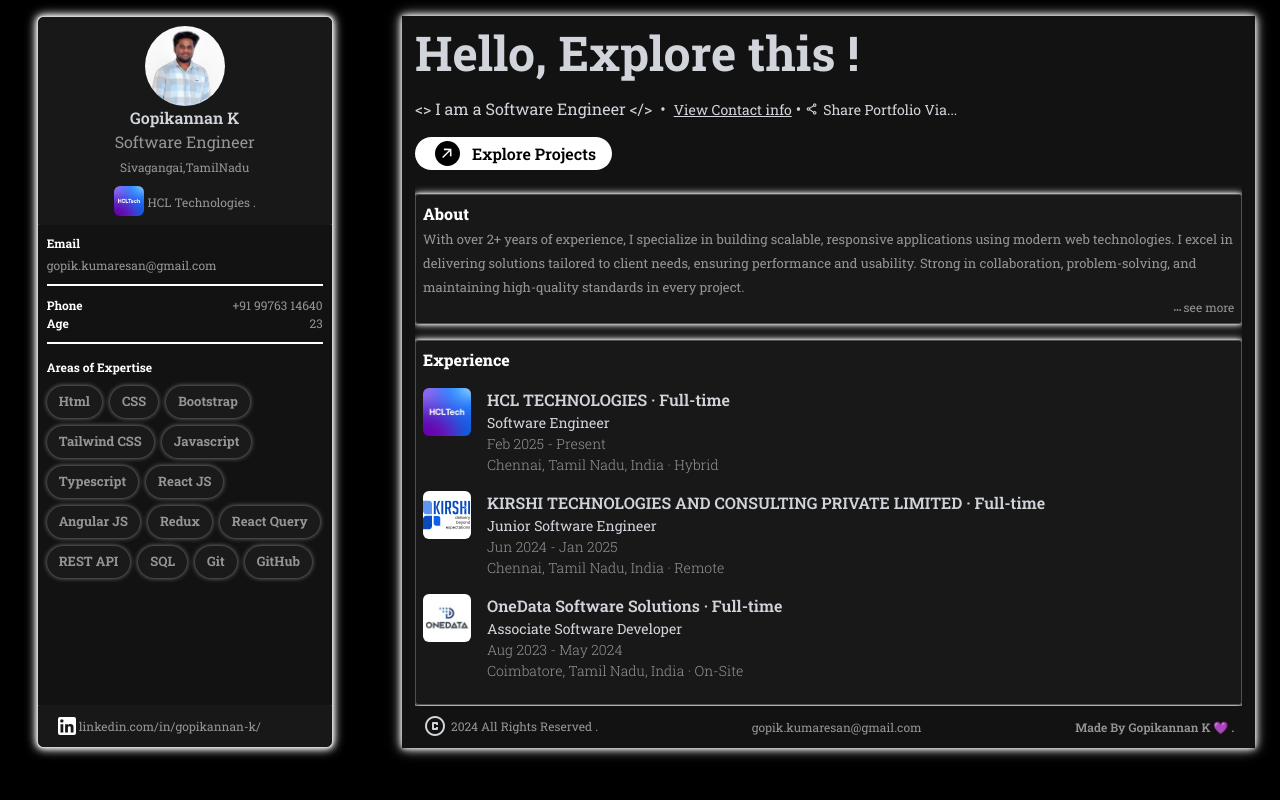
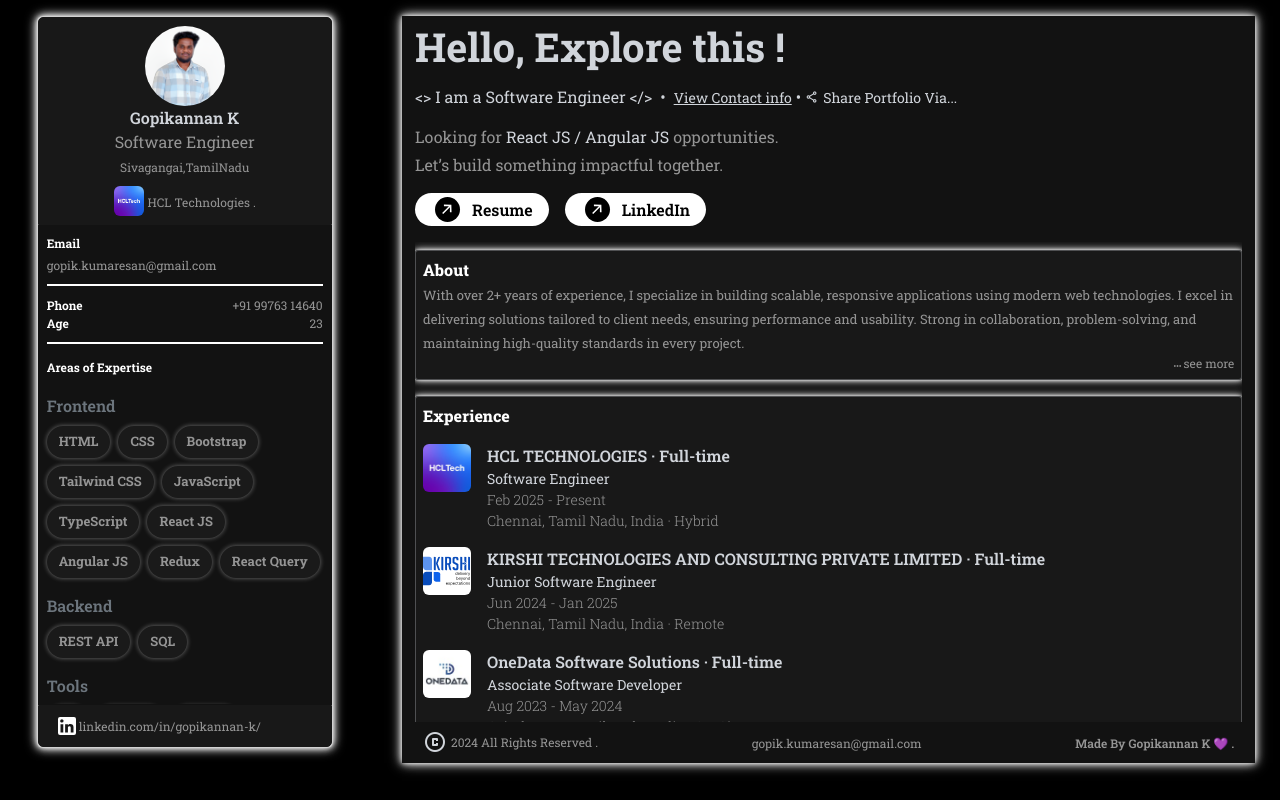
Before and after one commit to GopikannanDeveloper/gkn, a React (Vite) app: page /home in a window 1280 px wide. Built offline with nearby package versions, Linux system fonts and the light colour scheme.

Commit message:
Resume Added and UI enhancements

```diff
--- a/src/Pages/Introduction/IntroContent/About/About.jsx
+++ b/src/Pages/Introduction/IntroContent/About/About.jsx
@@ -45,7 +45,7 @@
             className="f-12 fw-400  see-more cursor-pointer d-flex  align-items-end "
             onClick={() => setShowMore(true)}
           >
-            <span class="material-symbols-outlined f-12 fw-400">
+            <span className="material-symbols-outlined f-12 fw-400">
               more_horiz
             </span>
             <span>see more</span>
@@ -73,7 +73,7 @@
             className="f-12 fw-400  see-more cursor-pointer d-flex  align-items-end "
             onClick={() => setShowMore(false)}
           >
-            <span class="material-symbols-outlined f-12 fw-400">
+            <span className="material-symbols-outlined f-12 fw-400">
               more_horiz
             </span>
             <span>see less</span>
--- /dev/null
+++ b/src/Pages/Introduction/IntroContent/Projects/DraftProjects.jsx
@@ -0,0 +1,77 @@
+import React from "react";
+import { useLocation, useNavigate } from "react-router-dom";
+import kirshi from "../../../../assets/kirshi_logo.svg";
+import hcl from "../../../../assets/HCLTech.jpeg";
+import ExploreBtn from "../../../../Components/ExploreBtn";
+const DraftProjects = () => {
+  const navigate = useNavigate();
+  const onClick = () => navigate("/projects");
+  const location = useLocation();
+  const isProjectsPage = location.pathname === "/projects";
+
+  const draftProjects = [
+    {
+      project:
+        "Becton Dickinson BD (Becton, Dickinson and Company) - Medical Product",
+      duration: "Feb 2025 - Present",
+      company: "HCL TECHNOLOGIES",
+      About: `
+        Admin Module: Manages hospital operations, staff, departments, patient records, and system settings with robust reporting tools.
+        Doctor Module: Allows doctors to access patient records, schedule appointments, view test results, and manage treatment plans.
+        Branch Login: Enables hospital branches to access localized data, manage resources, and coordinate with the main hospital system.
+        Lab Module : Manages test orders, test packages, and report reviews. It allows lab technicians to process orders, add and track test packages, and review test results for accurate diagnostics.
+        `,
+      img: hcl,
+    },
+    {
+      project: "Hospital Management System",
+      duration: "Oct 2024 - Jan 2025",
+      company: "KIRSHI TECHNOLOGIES AND CONSULTING PRIVATE LIMITED",
+      About: `
+        Admin Module: Manages hospital operations, staff, departments, patient records, and system settings with robust reporting tools.
+        Doctor Module: Allows doctors to access patient records, schedule appointments, view test results, and manage treatment plans.
+        Branch Login: Enables hospital branches to access localized data, manage resources, and coordinate with the main hospital system.
+        Lab Module : Manages test orders, test packages, and report reviews. It allows lab technicians to process orders, add and track test packages, and review test results for accurate diagnostics.
+        `,
+      img: kirshi,
+    },
+  ];
+  return (
+    <div className="mb-5 mb-lg-0">
+        <div className="mb-3">
+          <span className="f-16 fw-800 text-white">Projects</span>
+        </div>
+        {draftProjects.map((j) => (
+          <div
+            key={j.id}
+            className={`mb-4 ${isProjectsPage ? "card-body" : ""}`}
+          >
+            <div className="d-flex flex-column">
+              <span className="fw-semibold">
+                <span className="text-primary-color instituion-fnt">
+                  {j.project}
+                </span>
+              </span>
+              <span className="fw-400 f-14 text-grey-color">{j.duration}</span>
+              <span className="fw-300 f-12 text-grey-color mt-3">
+                <img
+                  src={j.img}
+                  width="30"
+                  height="30"
+                  style={{ backgroundColor: "white" }}
+                />{" "}
+                with {j.company}
+              </span>
+              {/* <span className="fw-300 f-12 text-grey-color mt-3">{j.About}</span> */}
+            </div>
+          </div>
+        ))}
+        <div className=" light-divider-line"></div>
+        <div className="d-flex justify-content-center my-2">
+          <ExploreBtn btnLabel="Show all projects " onClick={onClick} />
+        </div>
+    </div>
+  );
+};
+
+export default DraftProjects;
--- a/src/Pages/Introduction/IntroContent/Projects/Projects.jsx
+++ b/src/Pages/Introduction/IntroContent/Projects/Projects.jsx
@@ -67,7 +67,7 @@
   return (
     <div style={{ height: "90vh", overflowY: "auto" }}>
       <div className="mb-3 d-flex align-items-center gap-2 ms-2 mt-2">
-        <span class="material-symbols-outlined explore-button__icon-wrapper cursor-pointer" onClick={()=>navigate('/home')}>arrow_back</span>
+        <span className="material-symbols-outlined explore-button__icon-wrapper cursor-pointer" onClick={()=>navigate('/home')}>arrow_back</span>
         <span className="f-16 fw-800 text-white ms-2">Projects</span>
       </div>
       {projects.map((j) => (
--- a/src/Pages/Introduction/IntroContent/index.jsx
+++ b/src/Pages/Introduction/IntroContent/index.jsx
@@ -2,10 +2,12 @@
 import About from "./About/About";
 import Experience from "./Experience/Experience";
 import Education from "./Education/Education";
+import DraftProjects from "./Projects/DraftProjects";
 
 const IntroContent = () => {
   return (
     <div>
+
       <div className="card-body secondary-box-shadow mt-2">
         <About />
       </div>
@@ -15,6 +17,9 @@
       <div className="card-body secondary-box-shadow mt-3 ">
         <Education />
       </div>
+      <div className="card-body secondary-box-shadow mt-3 ">
+        <DraftProjects />
+      </div>
     </div>
   );
 };
--- /dev/null
+++ b/src/Pages/Introduction/IntroHeader/CTA/CTA.jsx
@@ -0,0 +1,26 @@
+import React from "react";
+import ExploreBtn from "../../../../Components/ExploreBtn";
+import resume from '../../../../../public/resume.pdf'
+const CTASection = () => {
+  const handleResumeClick = () => {
+    window.open(
+      resume,
+      "_blank"
+    );
+  };
+  const handleLinkedInClick = () => {
+    window.open("https://www.linkedin.com/in/gopikannan-k/", "_blank");
+  };
+
+  return (
+    <div >
+
+      <div className="d-flex  gap-3 flex-wrap ">
+        <ExploreBtn btnLabel="Resume" onClick={handleResumeClick} />
+        <ExploreBtn btnLabel="LinkedIn" onClick={handleLinkedInClick} />
+      </div>
+    </div>
+  );
+};
+
+export default CTASection;
--- a/src/Pages/Introduction/IntroHeader/ContactInfo.jsx
+++ b/src/Pages/Introduction/IntroHeader/ContactInfo.jsx
@@ -44,7 +44,7 @@
             {item.icon2 ? (
              item.icon2
             ) : (
-              <span class="material-symbols-outlined">{item.icon}</span>
+              <span className="material-symbols-outlined">{item.icon}</span>
             )}
           </div>
           <div className="d-flex flex-column">
@@ -53,7 +53,7 @@
               <span className="text-muted">{item.value}</span>
               {item.copy && (
                 <span
-                  class="material-symbols-outlined ms-1  copy-icon"
+                  className="material-symbols-outlined ms-1  copy-icon"
                   onClick={() => copyToClipboard(item.copyContent)}
                 >
                   content_copy
--- a/src/Pages/Introduction/IntroHeader/IntroHeader.jsx
+++ b/src/Pages/Introduction/IntroHeader/IntroHeader.jsx
@@ -6,6 +6,7 @@
 import useWindowSize from "../../../Hooks/useWindowSize";
 import SwipeableEdgeDrawerHOC from "../../../Components/Drawer";
 import ShareProfile from "./ShareProfile";
+import CTASection from "./CTA/CTA";
 
 const IntroHeader = () => {
   const [show, setShow] = useState(false);
@@ -37,10 +38,22 @@
           </div>
         </div>
       </div>
-      <div className="mt-3 mb-3">
-        <ExploreBtn btnLabel="Explore Projects" onClick={handleClick} />
+      <div className="my-3 d-flex gap-1 flex-column">
+        <span className="text-grey-color">
+          Looking for{" "}
+          <span className="text-primary-color font-bold">
+            React JS / Angular JS{" "}
+          </span>
+          opportunities.
+        </span>
+        <span className="text-grey-color">
+          Let’s build something impactful together.
+        </span>
+        {/* <ExploreBtn btnLabel="Explore Projects" onClick={handleClick} /> */}
       </div>
-
+      <div className="mt-2 mb-3">
+        <CTASection />
+      </div>
       {isLaptop ? (
         <ModalComponent
           title="Gopikannan K"
--- a/src/Pages/SidebarProfile/Skills.jsx
+++ b/src/Pages/SidebarProfile/Skills.jsx
@@ -1,43 +1,63 @@
 import { Chip } from "@mui/material";
 import React from "react";
 
+const skillSections = [
+  {
+    title: "Frontend",
+    skills: [
+      "HTML",
+      "CSS",
+      "Bootstrap",
+      "Tailwind CSS",
+      "JavaScript",
+      "TypeScript",
+      "React JS",
+      "Angular JS",
+      "Redux",
+      "React Query",
+    ],
+  },
+  {
+    title: "Backend",
+    skills: ["REST API", "SQL"],
+  },
+  {
+    title: "Tools",
+    skills: ["Git", "GitHub","Netlify"],
+  },
+];
+
 const Skills = () => {
-  const skills = [
-    { id: "1", skill: "Html" },
-    { id: "2", skill: "CSS" },
-    { id: "3", skill: "Bootstrap" },
-    { id: "4", skill: "Tailwind CSS" },
-    { id: "5", skill: "Javascript" },
-    { id: "6", skill: "Typescript" },
-    { id: "7", skill: "React JS" },
-    { id: "13", skill: "Angular JS" },
-    { id: "8", skill: "Redux" },
-    { id: "9", skill: "React Query" },
-    { id: "10", skill: "REST API" },
-    { id: "14", skill: "SQL" },
-    { id: "11", skill: "Git" },
-    { id: "12", skill: "GitHub" },
-  ];
   return (
     <>
-      <div className="mb-2">
+      <div className="mb-3">
         <span className="f-12 fw-700 text-white">Areas of Expertise</span>
       </div>
+
+      {skillSections.map((section, index) => (
+        <div key={index} className="mb-3">
+          <div className="mb-2">
+            <span className="f-11 fw-600 text-secondary">
+              {section.title}
+            </span>
+          </div>
+
           <div className="d-flex gap-2 flex-wrap">
-        {skills.map((s) => (
-          <div key={s.id}>
+            {section.skills.map((skill, idx) => (
               <Chip
-              label={s.skill}
+                key={idx}
+                label={skill}
                 sx={{
                   color: "#959595",
                   fontWeight: "bold",
                   backgroundColor: "#1a1a1a",
-                boxShadow: "0 0 5px rgba(255, 255, 255, 0.5)",
+                  boxShadow: "0 0 5px rgba(255, 255, 255, 0.4)",
                 }}
               />
+            ))}
+          </div>
         </div>
       ))}
-      </div>
     </>
   );
 };
--- a/src/Styles/style.css
+++ b/src/Styles/style.css
@@ -48,6 +48,10 @@
   margin-bottom: 10px;
 }
 
+.light-divider-line {
+  border: 0.8px solid #c0bcbc;
+  font-weight: lighter;
+}
 /* Glassmorphism card effect */
 
 
@@ -114,7 +118,7 @@
   height: 60vh;
 }
 .hello-fnt {
-  font-size: 48px;
+  font-size: 40px;
   font-weight: 700;
 }
 .fnt-showmore-value {
@@ -128,10 +132,10 @@
   font-weight: 600;
 }
 .intro-content {
-  height: 65vh;
+  height: 60vh;
 }
  .profile-mobile-card-body {
-    height: 50vh;
+    height: 55vh;
   }
 /* Media query for mobile devices */
 @media (max-width: 767px)  {
@@ -141,7 +145,7 @@
 }
 
   .hello-fnt {
-    font-size: 30px;
+    font-size: 25px;
     font-weight: 700;
   }
   .fnt-showmore-value {
```
Also changed, not shown: 1 other file (tests, documents, lock files or other folders). Lines whose indentation alone changed are shown as unchanged.
